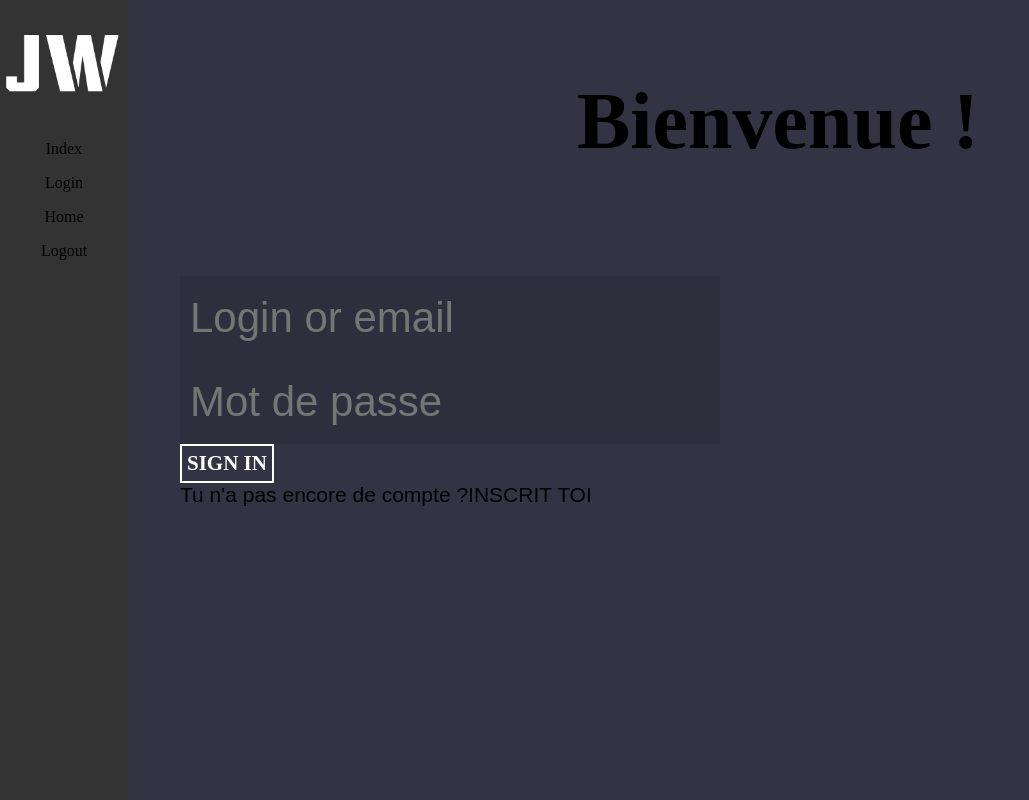
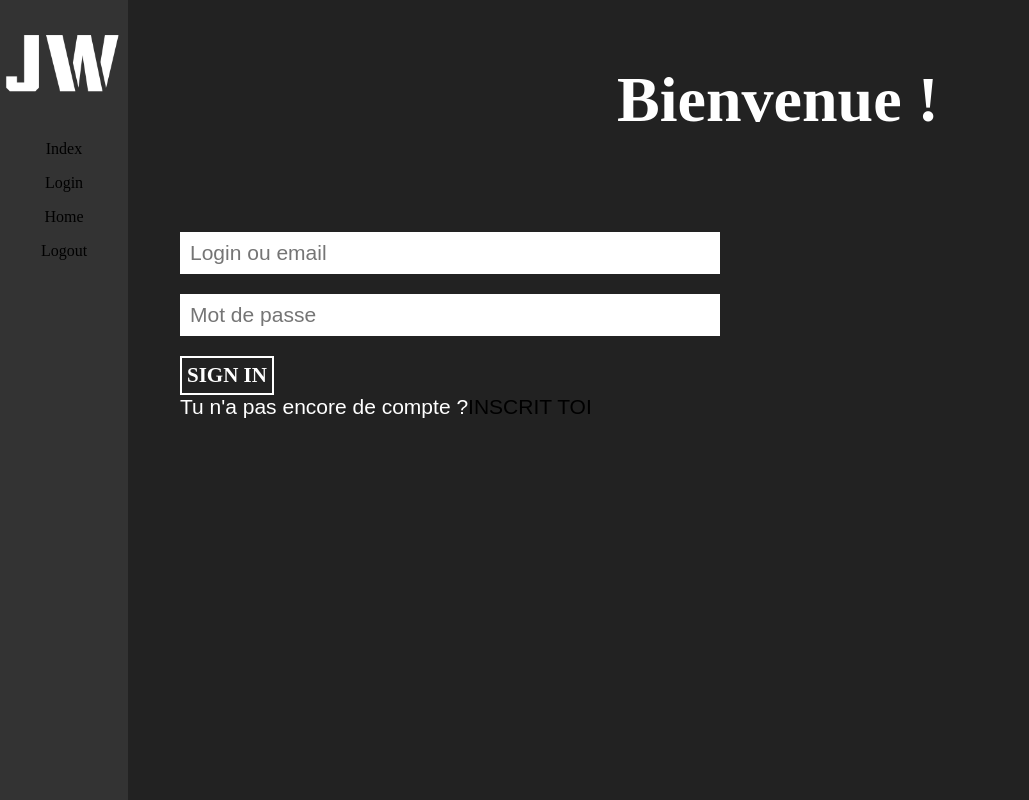
Before and after one commit to jwalle/camagru, a PHP site: page / in a window 1280 px wide. Shown: the whole page, without its empty margins (0-1029 px from the left). Run offline with PHP 8.4, Linux system fonts and the light colour scheme.

Commit message:
fixed form-css

```diff
--- a/Class_User.php
+++ b/Class_User.php
@@ -49,8 +49,7 @@ class USER
 					return false;
 			}
 		}
-		catch(PDOException $e)
-		{
+		catch(PDOException $e) {
             echo $e->getMessage();
         }
 	}
@@ -74,4 +73,3 @@ class USER
 		return true;
 	}
 }
-?>
--- a/Header.php
+++ b/Header.php
@@ -1,5 +1,5 @@
 <head>
 	<link rel="stylesheet" type="text/css" href="style.css">
-	<link rel="icon" type="image/png" href="/img/logo.png">
+	<link rel="icon" type="image/png" href="img/logo.png">
 	<title>Camagru</title>
 </head>
--- a/Home.php
+++ b/Home.php
@@ -26,5 +26,6 @@ $userRow = $stmt->fetch(PDO::FETCH_ASSOC);
 
 <?php include_once 'footer.php'; ?>
 
+
 </body>
 </html>
--- a/index.php
+++ b/index.php
@@ -22,7 +22,7 @@ else
 
 	<?php include_once 'side_bar.php'; ?>
 
-	<?php include_once $_SESSION['page'];?>
+		<?php include_once $_SESSION['page'];?>
 
 </body>
 </html>
--- a/joined.php
+++ b/joined.php
@@ -1,4 +1,4 @@
 <div class="header">
 <h1>Bienvenue !</h1>
-    <a href="index.php">Retourner sur la page d'acceuil</a>
+    <a href="index.php  ">Retourner sur la page d'acceuil</a>
 </div>
--- a/sign-in.php
+++ b/sign-in.php
@@ -1,5 +1,5 @@
 <?php
-
+session_start();
 if (isset($_POST['btn-signup']))
 {
     $uname = $_POST['txt_uname_mail'];
@@ -8,18 +8,18 @@ if (isset($_POST['btn-signup']))
     if ($user->login($uname, $umail, $upass))
     {
         $_SESSION['page'] = 'content.php';
+        $user->redirect("index.php?content");
     }
     else
         $error = "Mauvais detail !";
 }
-
 ?>
 
 <header class="box">
     <h2>Bienvenue !</h2>
 
     <div class="form-container">
-            <form>
+            <form method="post">
 				<?php
 					if (isset($error))
                     {
@@ -31,7 +31,7 @@ if (isset($_POST['btn-signup']))
                     }
 				?>
                 <div class="name">
-                   <input type="text" class="css-input" name="txt_uname_mail" placeholder="Login or email" value="" />
+                   <input type="text" class="css-input" name="txt_uname_mail" placeholder="Login ou email" value="" />
                 </div>
                 <div class="password">
                     <input type="password" class="css-input" name="txt_upass" placeholder="Mot de passe" value="" />
--- a/style.css
+++ b/style.css
@@ -3,7 +3,7 @@
 
 body {
     margin: 0;
-    background-color: #334;
+    background-color: #222222;
 }
 
 .menu{
@@ -33,6 +33,7 @@ header {
     position: absolute;
     width: 100%;
     font: 21px sans-serif;
+    color: white;
 }
 
 .logo {width: 100%
@@ -52,28 +53,21 @@ header {
     color: #FFF;
 }
 
-form {
-    position: relative;
-    font: 10px;
-    margin: 0 auto;
-}
-
 .css-input {
-    font : 2em  sans-serif;
+    font : 1em  sans-serif;
     border: none;
     padding: 0 10px;
     margin: 0;
-    margin-bottom: 20   px;
+    margin-bottom: 20px;
     width: 540px;
-    background: rgba(0,0,0,0.1);
+    background: white;
     height: 2em;
 }
 
 .css-input:focus {
-    background: rgba(0,0,0,0.3);
-    border-radius: 5px;
     outline: none;
 }
+
 
     .header {
     display: inline-block;
@@ -116,8 +110,9 @@ ul.form {
     overflow: auto;
 }
 
-h2 {font-size: 5em;
+h2 {font-size: 4em;
     text-align: center;
+    color: white;
 }
 
 li {
@@ -139,3 +134,10 @@ a.active {
     background-color: #4CAF50);
     color: white;
 }
+
+.alert{
+    color: white;
+    font : 1em;
+    background-color: darkred;
+    width: 240 px;
+}
```
Also changed, not shown: content.php (+17 -0 lines), login.php (+4 -5 lines), 1 other file. Lines whose indentation alone changed are shown as unchanged.
